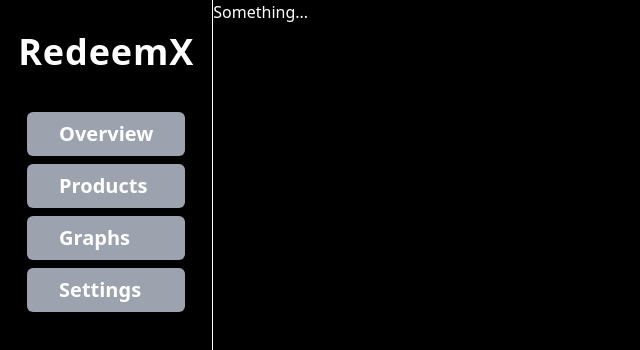
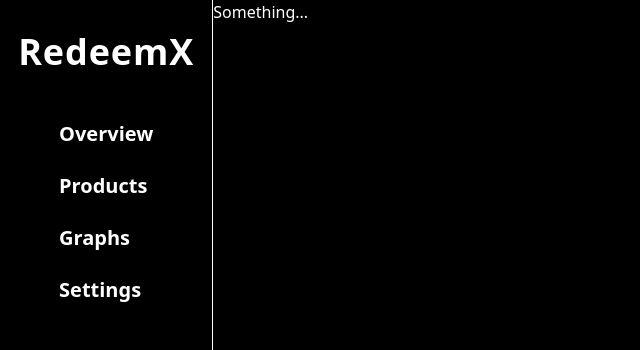
Before and after one commit to devvMuhammad/admin-redeemx, a Next.js app: page / in a window 1280 px wide. Shown: the top 350 px of the page, without its empty margins (0-640 px from the left). Built offline with nearby package versions, Linux system fonts and the light colour scheme.

Commit message:
added active classes to the links

```diff
--- a/src/components/Sidebar.tsx
+++ b/src/components/Sidebar.tsx
@@ -1,4 +1,6 @@
+"use client";
 import Link from "next/link";
+import { usePathname } from "next/navigation";
 import { Key } from "react";
 
 type Links = {
@@ -7,12 +9,15 @@
 }[];
 
 export default function Sidebar() {
+  const pathname = usePathname();
+  console.log(pathname);
   const Links: Links = [
     { name: "Overview", link: "overview" },
     { name: "Products", link: "products" },
     { name: "Graphs", link: "graphs" },
     { name: "Settings", link: "settings" },
   ];
+
   return (
     <div className="py-8 flex flex-col gap-10 items-center border-r border-solid border-white">
       {/* HEADING */}
@@ -23,7 +28,9 @@
           <Link
             key={link}
             href={`/${link}`}
-            className="text-xl font-bold bg-gray-400 px-8 rounded-md py-2"
+            className={`text-xl font-bold px-8 rounded-md py-2 transition-all duration-200 ease-linear ${
+              pathname === `/${link}` && "bg-gray-400"
+            }`}
           >
             {name}
           </Link>
```
